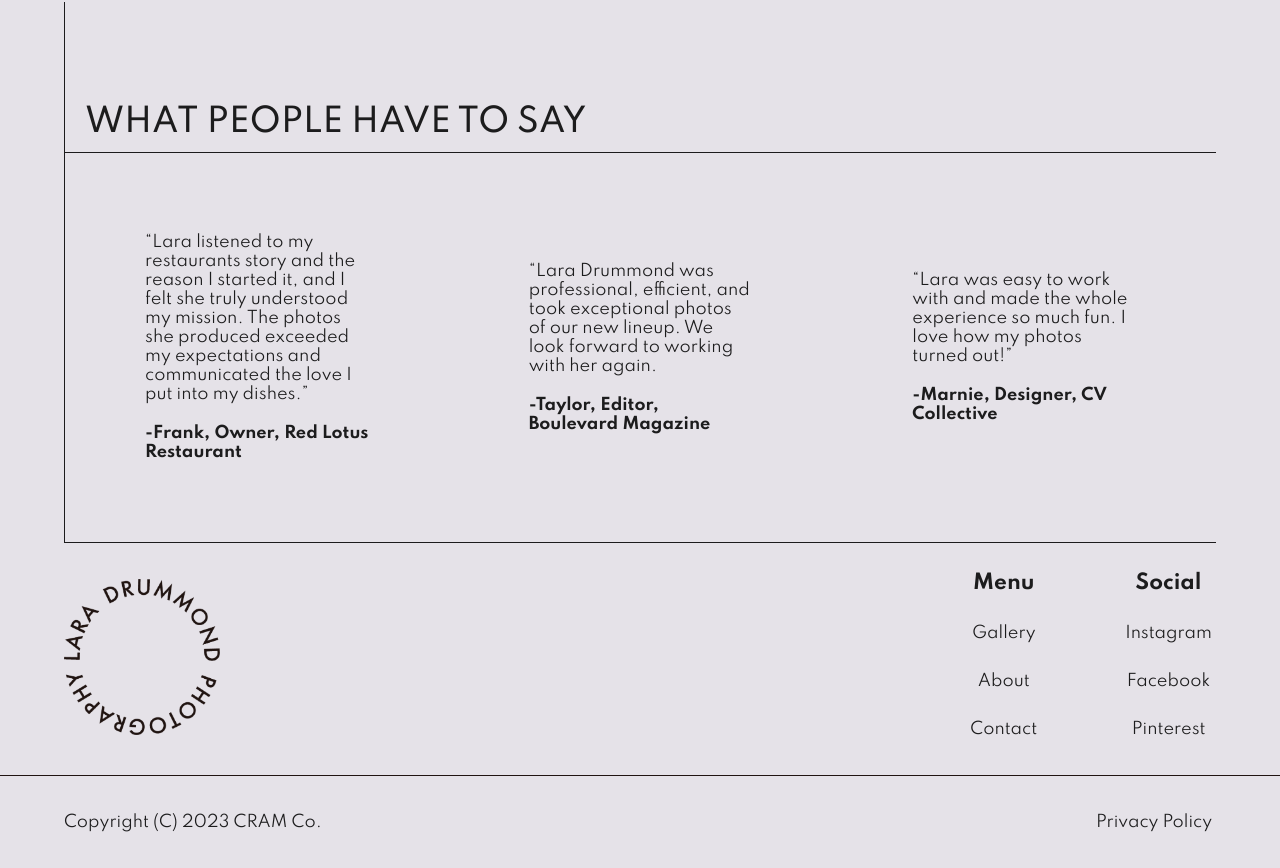
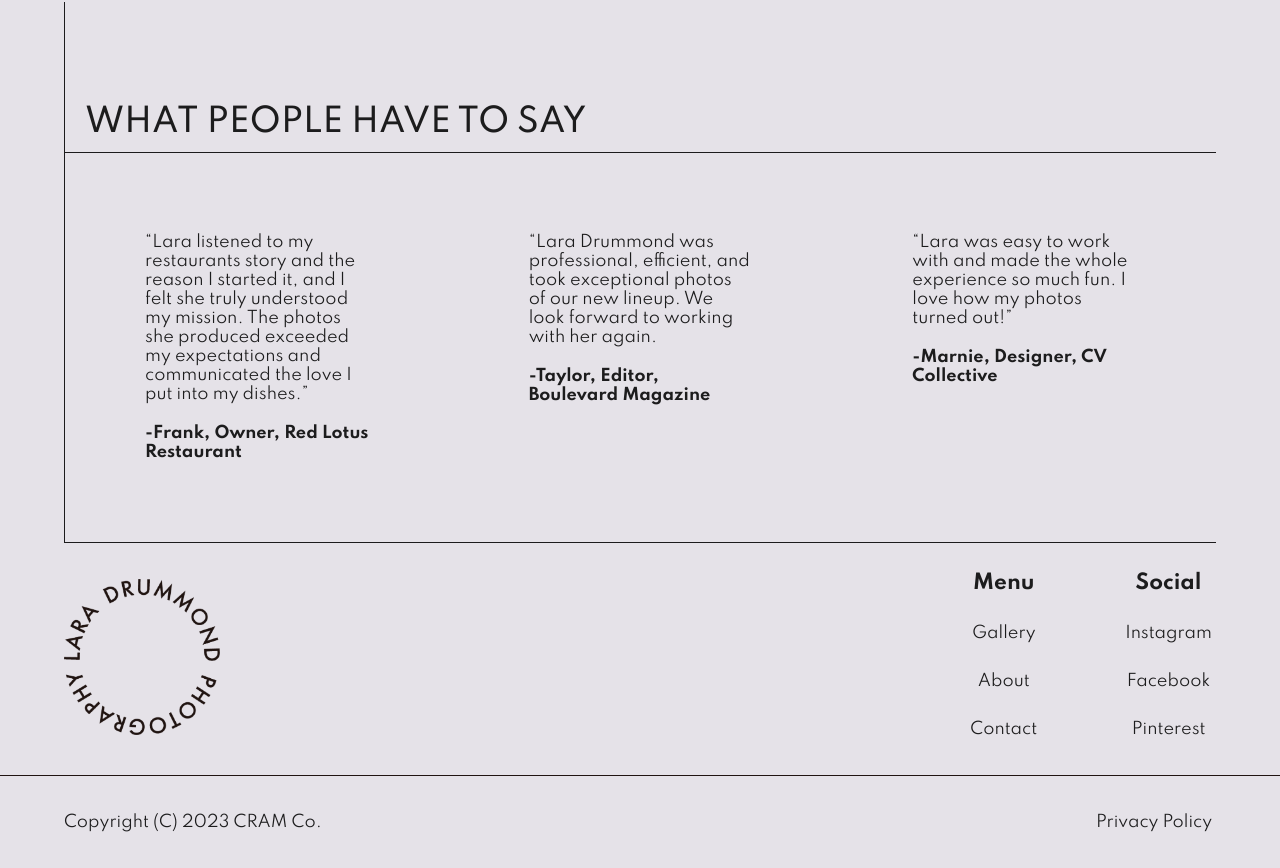
Before and after one commit to bouceka/portfolio-lara-d, a React (Vite) app: page / in a window 1280 px wide. Shown: the part 4182-5050 px from the top of the page. Built offline with nearby package versions, Linux system fonts and the light colour scheme.

Commit message:
POR-99:Refactor:adjust testimonial alignment

```diff
--- a/src/components/testimonials/testimonials.styles.scss
+++ b/src/components/testimonials/testimonials.styles.scss
@@ -3,7 +3,6 @@
 
 .testimonials-section {
     display: flex;
-
 
     .right-column {
         display: flex;
@@ -31,7 +30,7 @@
             flex-direction: row;
             flex: 2;
             justify-content: center;
-            align-items: center;
+            align-items: start;
             justify-content: space-between;
             border-bottom: 1px solid var(--text-black-primary);
 
@@ -40,7 +39,8 @@
                 flex-direction: column;
                 flex: 1;
                 padding: 8rem;
-                align-items: flex-start;
+
+
 
                 .testimonial-text {
                     height: 100%;
```
